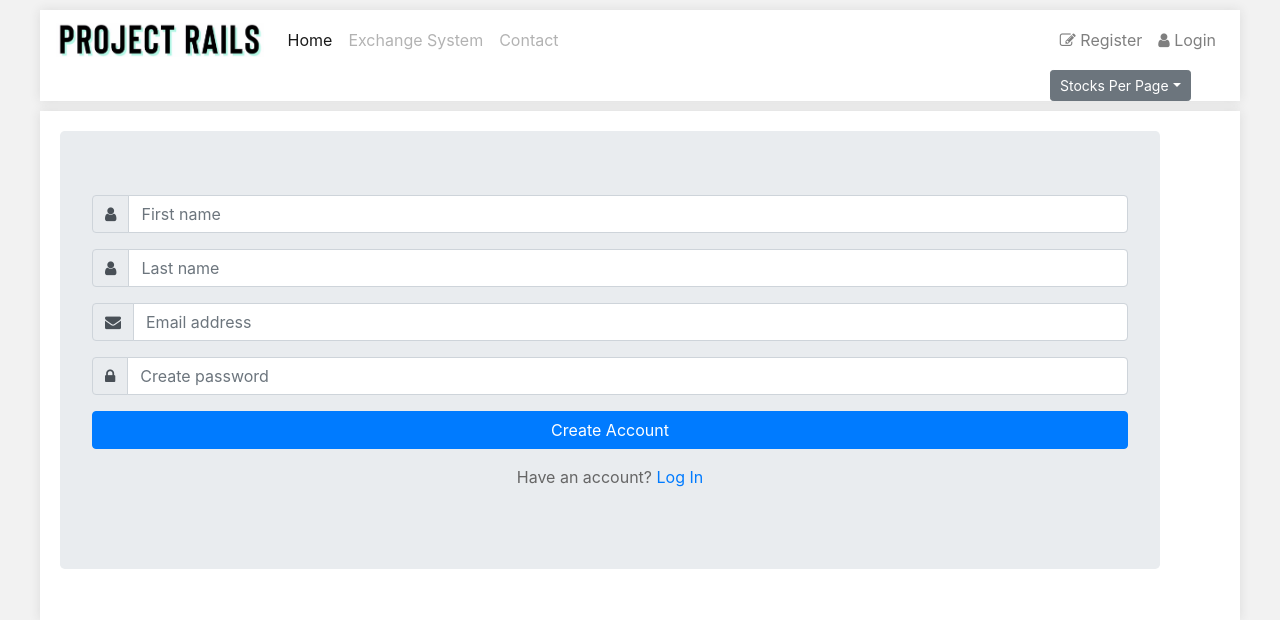
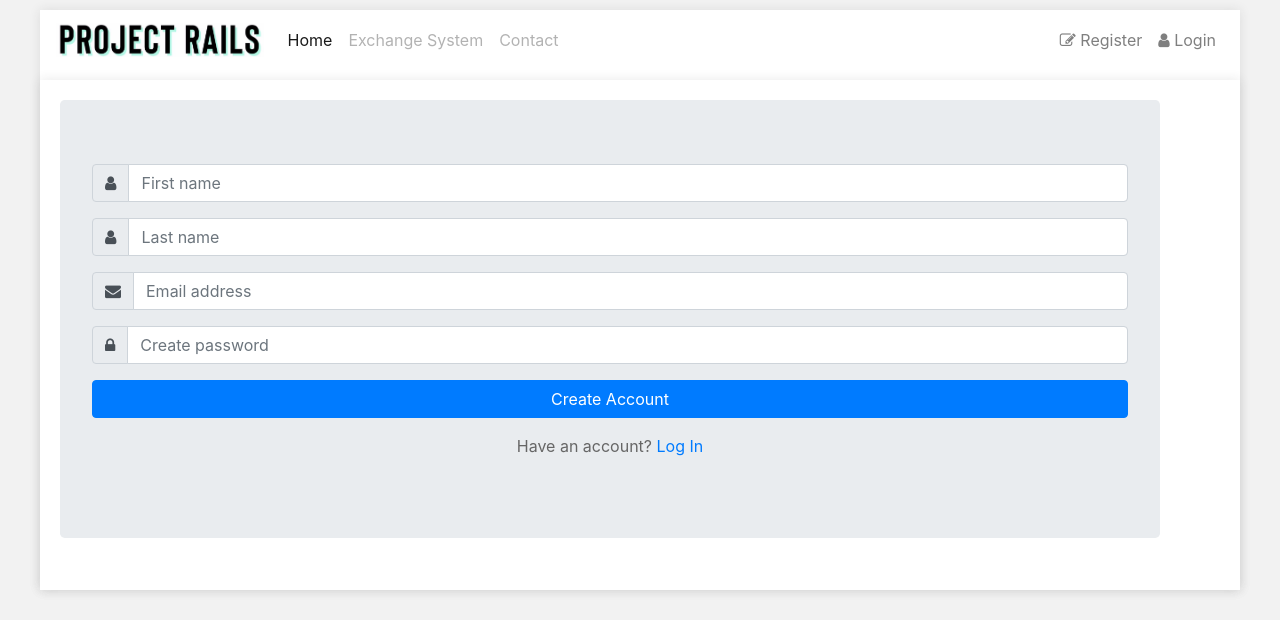
Before and after one commit to murradkh/StockProject, a Django app: page /accounts/register/ in a window 1280 px wide. Shown: the top 620 px of the page. Run offline with Django 3.2, Linux system fonts and the light colour scheme; some libraries are stand-ins or nearby versions.

Commit message:
resolving kamal review issues

```diff
--- a/myapp/templates/base.html
+++ b/myapp/templates/base.html
@@ -65,27 +65,7 @@
             </ul>
         </div>
     </nav>
-    <div class="row">
-        <div class="offset-sm-10">
-    <div class="btn-group">
-        <button type="button" class="btn btn-secondary dropdown-toggle dropdown-toggle-split btn-sm"
-                data-toggle="dropdown" aria-haspopup="true" aria-expanded="false">
-            Stocks Per Page
-        </button>
-        <div class="dropdown-menu">
-            <a class="dropdown-item" href="{% url 'index' %}?{{search_query}}&stocks_per_page=10">10</a>
-            <div class="dropdown-divider"></div>
-            <a class="dropdown-item" href="{% url 'index' %}?{{search_query}}&stocks_per_page=20">20</a>
-            <div class="dropdown-divider"></div>
-            <a class="dropdown-item" href="{% url 'index' %}?{{search_query}}&stocks_per_page=30">30</a>
-            <div class="dropdown-divider"></div>
-            <a class="dropdown-item" href="{% url 'index' %}?{{search_query}}&stocks_per_page=30">40</a>
-        </div>
-    </div>
-        </div>
-    </div>
 
-</div>
 
 <div class="wrapper">
     <section class="container">
```
Also changed, not shown: myapp/templates/index.html (+30 -7 lines), myapp/templatetags/myapp_tags.py (added, +10 -0 lines), myapp/templatetags/__init__.py (added), 1 other file.
